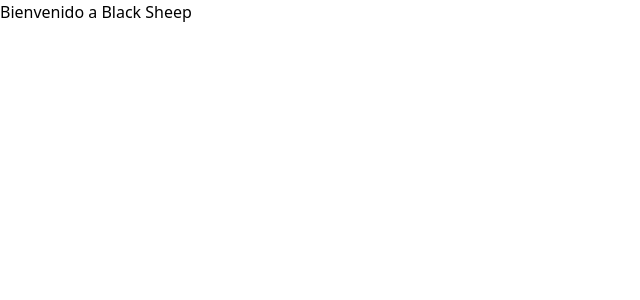
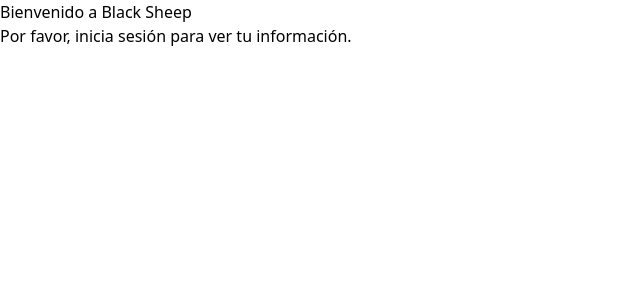
Before and after one commit to Albertomomu/blacksheep-client, a React (Vite) app: page /profile in a window 1280 px wide. Shown: the top 300 px of the page, without its empty margins (0-640 px from the left). Built offline with nearby package versions, Linux system fonts and the light colour scheme.

Commit message:
feat: adding zundstand

```diff
--- a/package.json
+++ b/package.json
@@ -19,7 +19,8 @@
     "react-router-dom": "^6.23.1",
     "react-slick": "^0.30.2",
     "slick-carousel": "^1.8.1",
-    "uvcanvas": "^0.2.1"
+    "uvcanvas": "^0.2.1",
+    "zustand": "^4.5.5"
   },
   "devDependencies": {
     "@types/react": "^18.3.1",
--- a/src/components/LoginForm.tsx
+++ b/src/components/LoginForm.tsx
@@ -2,12 +2,14 @@
 import { useState } from 'react';
 import axios from 'axios';
 import { useNavigate } from 'react-router-dom';
+import useUserStore from '../store/userStore';
 
 const LoginForm = () => {
   const [email, setEmail] = useState('');
   const [password, setPassword] = useState('');
   const [error, setError] = useState('');
   const navigate = useNavigate(); // Inicializa el hook useHistory
+  const { setUser } = useUserStore();
 
   const handleSubmit = async (e) => {
     e.preventDefault();
@@ -19,8 +21,7 @@
         withCredentials: true, // Asegúrate de enviar las credenciales
       });
       const { accessToken, user } = response.data;
-      console.log('Login successful:', accessToken, user);
-       // Redirige al usuario al perfil
+       setUser(user, accessToken);
        navigate('/profile');
     } catch (error) {
       setError('Invalid email or password. Please try again.');
--- a/src/pages/Profile/ProfilePage.tsx
+++ b/src/pages/Profile/ProfilePage.tsx
@@ -1,8 +1,19 @@
+// src/components/LoginPage.tsx
+import React from 'react';
+import useUserStore from '../../store/userStore';
 
-const LoginPage = () => {
+const LoginPage: React.FC = () => {
+  // Usa el hook de Zustand para acceder al estado global
+  const { user } = useUserStore();
+
   return (
     <div className="login-page">
       <h1>Bienvenido a Black Sheep</h1>
+      {user ? (
+        <p>Hola, {user.firstName} {user.lastName}!</p>
+      ) : (
+        <p>Por favor, inicia sesión para ver tu información.</p>
+      )}
       {/* Puedes agregar más contenido aquí, como enlaces, imágenes, etc. */}
     </div>
   );
--- /dev/null
+++ b/src/store/userStore.ts
@@ -0,0 +1,29 @@
+// src/store/userStore.ts
+import create from 'zustand';
+
+interface User {
+  id: number;
+  firstName: string;
+  lastName: string;
+  email: string;
+  phone?: string;
+  address?: string;
+  username: string;
+  password?: string;
+}
+
+interface UserState {
+  user: User | null;
+  accessToken: string | null;
+  setUser: (user: User, token: string) => void;
+  clearUser: () => void;
+}
+
+const useUserStore = create<UserState>((set) => ({
+  user: null,
+  accessToken: null,
+  setUser: (user: User, token: string) => set({ user, accessToken: token }),
+  clearUser: () => set({ user: null, accessToken: null }),
+}));
+
+export default useUserStore;
```
Also changed, not shown: 1 other file (tests, documents, lock files or other folders).
